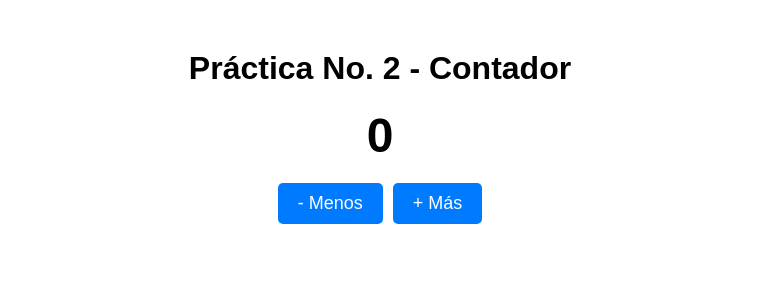
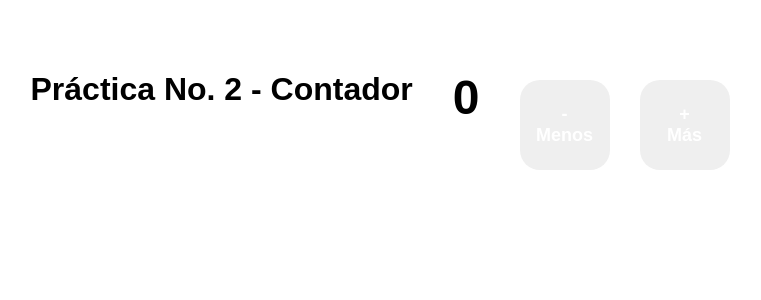
Before and after one commit to smujr-code/practica2-angular, an Angular app: page / in a window 1280 px wide. Shown: the top 300 px of the page, without its empty margins (260-1021 px from the left). Built offline with nearby package versions, Linux system fonts and the light colour scheme.

Commit message:
rediseño de botones

```diff
--- a/src/app/app.css
+++ b/src/app/app.css
@@ -1,11 +1,23 @@
+/* Contenedor de los botones */
+div {
+  display: flex;
+  justify-content: center;
+  gap: 20px;
+  margin-top: 30px;
+}
+
+/* Estilo base compartido para ambos botones 3D */
 button {
-  background-color: #007bff;
+  width: 90px;
+  height: 90px;
+  font-size: 48px;
+  font-weight: bold;
   color: white;
   border: none;
-  border-radius: 5px;
-  transition: background-color 0.2s;
+  border-radius: 20px;
+  cursor: pointer;
+  transition: transform 0.1s ease, box-shadow 0.1s ease;
+  display: inline-flex;
+  align-items: center;
+  justify-content: center;
 }
-
-button:hover {
-  background-color: #0056b3;
-}
```
